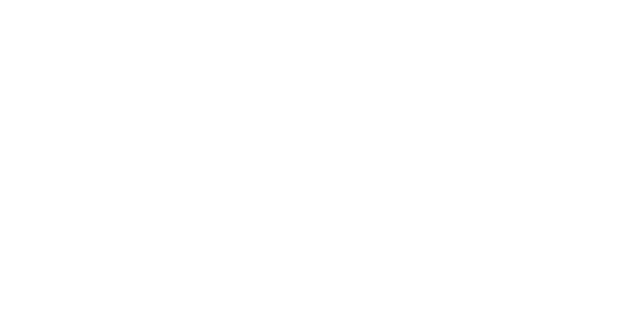
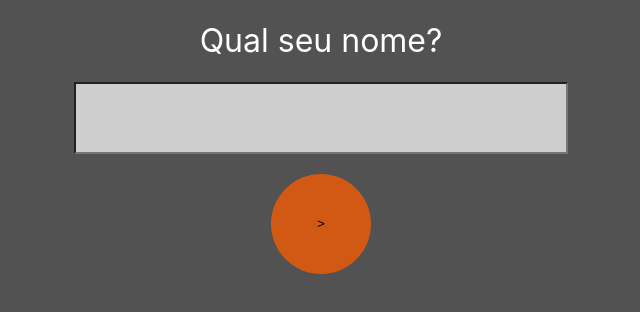
Before and after one commit to MarcosMoraes23/rocketseat-hackaton-51, a React (Create React App) app: page / in a window 1280 px wide. Shown: the top 312 px of the page, without its empty margins (319-959 px from the left). Built offline with nearby package versions, Linux system fonts and the light colour scheme.

Commit message:
Cria componentes básicos de input e titulo

```diff
--- a/package.json
+++ b/package.json
@@ -5,7 +5,8 @@
   "dependencies": {
     "react": "^16.12.0",
     "react-dom": "^16.12.0",
-    "react-scripts": "3.2.0"
+    "react-scripts": "3.2.0",
+    "styled-components": "^4.4.1"
   },
   "scripts": {
     "start": "react-scripts start",
--- a/src/App.css
+++ b/src/App.css
@@ -0,0 +1,7 @@
+body {
+  position: relative;
+  background-color: #525252;
+  width: 100%;
+  height: 100vh;
+  overflow-y: hidden;
+}
--- a/src/App.js
+++ b/src/App.js
@@ -1,10 +1,28 @@
-import React from 'react';
+import React, { useState } from 'react';
+import { Title } from './components/Title/TitleStyle';
+import { Container } from './components/Container/ContainerStyle';
+import { InputText } from './components/InputText/InputTextStyle';
+import { ButtonNext } from './components/ButtonNext/ButtonNextStyle';
 import './App.css';
 
 function App() {
+
+  const [nome, setNome] = useState("");
+  const [idade, setIdade] = useState("");
+  const [escolaridade, setEscolaridade] = useState("");
+  const [profissao, setProfissao] = useState("");
+
   return (
-    <div className="App">
-
+    <div className="main-container">
+      <Container>
+        <Title>
+          Qual seu nome?
+        </Title>
+        <InputText value={nome} onChange={(event) => setNome(event.target.value)}/>
+        <ButtonNext>
+          >
+        </ButtonNext>
+      </Container>
     </div>
   );
 }
--- /dev/null
+++ b/src/components/ButtonNext/ButtonNextStyle.js
@@ -0,0 +1,16 @@
+import styled from 'styled-components'
+
+
+export const ButtonNext = styled.button`
+  border-radius: 50%;
+  background-color: #d25914;
+  outline: none;
+  width: 100px;
+  height: 100px;
+  border: none;
+  transition: all 0.25s ease-in-out;
+
+  &:hover {
+    opacity: 0.7;
+  }
+`;
--- /dev/null
+++ b/src/components/Container/ContainerStyle.js
@@ -0,0 +1,10 @@
+import styled from 'styled-components';
+
+export const Container = styled.div`
+  display: flex;
+  flex-direction: column;
+  align-items: center;
+  justify-content: center;
+  margin: 0 auto;
+  width: 960px;
+`;
--- /dev/null
+++ b/src/components/InputText/InputTextStyle.js
@@ -0,0 +1,10 @@
+import styled from 'styled-components';
+
+export const InputText = styled.input`
+  background-color: #cecece;
+  padding: 20px;
+  width: 450px;
+  outline: none;
+  font-size: 24px;
+  margin-bottom: 20px;
+`;
--- /dev/null
+++ b/src/components/Title/TitleStyle.js
@@ -0,0 +1,7 @@
+
+import styled from 'styled-components';
+
+export const Title = styled.h1`
+  color: #fff;
+  font-weight: 400;
+`;
```
Also changed, not shown: 1 other file (tests, documents, lock files or other folders).
